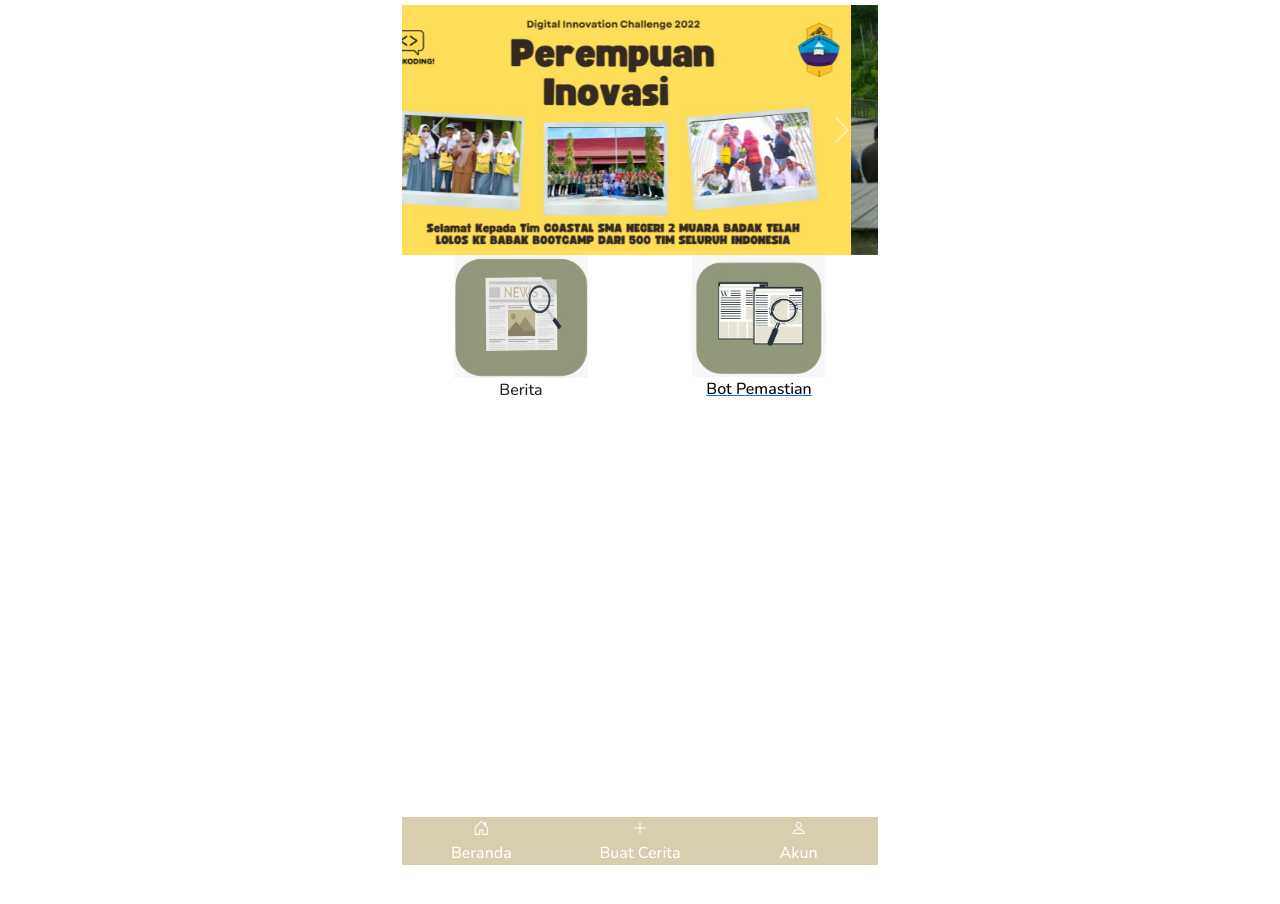
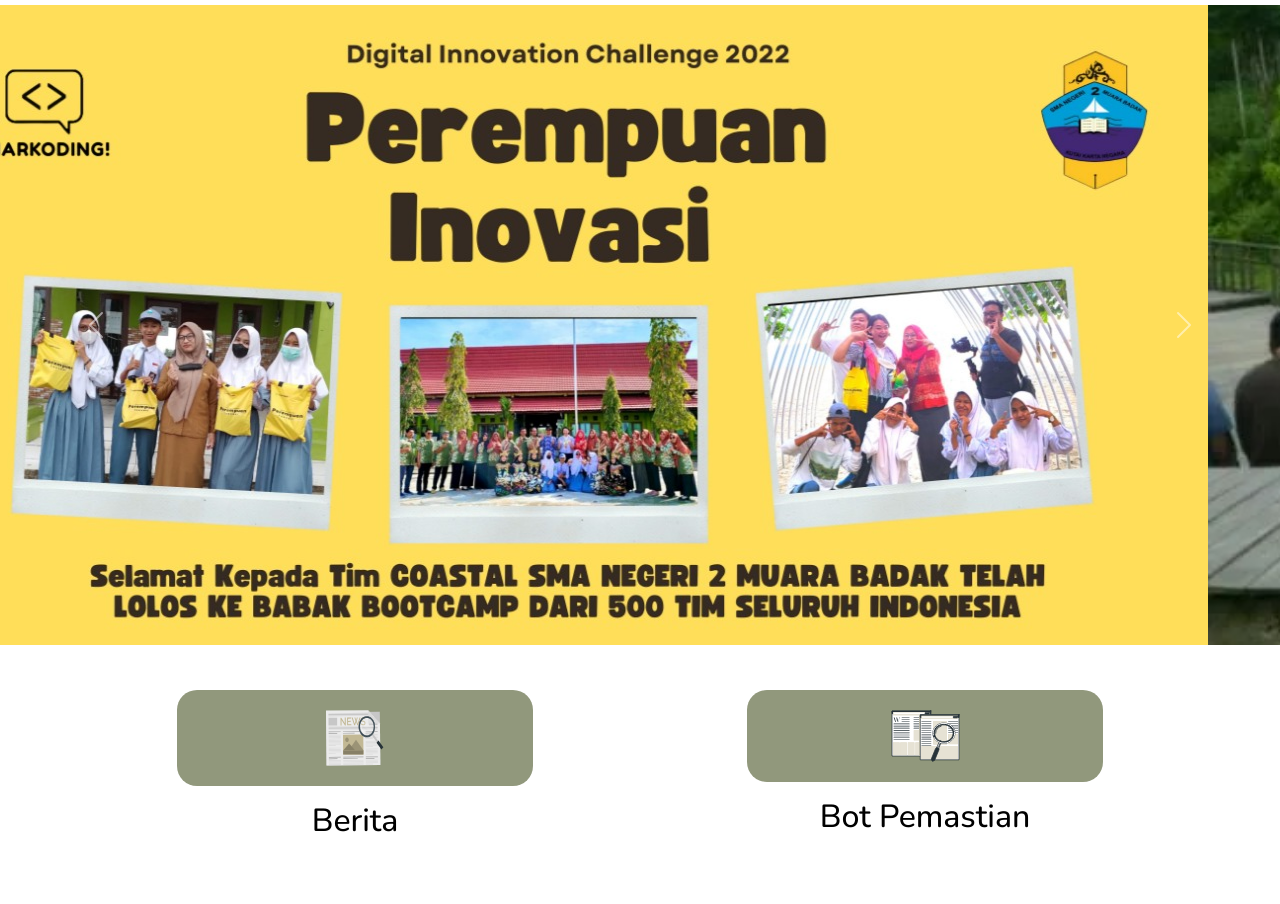
Before and after one commit to sman2muarabadakAXTERGI/Simulasi-final-project, a plain HTML site: page index.html in a window 1280 px wide. Shown: the part 92-996 px from the top of the page. Before the commit the page ends 957 px from the top, so only its background shows below. Drawn offline with nearby package versions, Linux system fonts and the light colour scheme.

Commit message:
update image

```diff
--- a/Beranda.html
+++ b/index.html
@@ -63,55 +63,29 @@
       <div class="container">
         <div class="row justify-content-around">
           <div class="col-4 text-center">
-            <div class="card">
-              <img src="Bot Berita.png" alt="">
-              <div class="card body">
-                <p>Berita</p>
-                <!-- <span>
-                  <img src="img/Bot Pemastian.png" alt="">
-                  <p>Bot Pemastian</p>
-                </span> -->
+            <a href="#" class="card">
+              <div class="card-img">
+                <img src="Berita.svg" class="img-fluid" alt="">
               </div>
-            </div>
+              <div class="card-body">
+                <h2>Berita</h2>
+              </div>
+            </a>
           </div>
           <div class="col-4 text-center">
-            <!-- <div class="card"> -->
-              <a href="bot-pemastian.html">
-                <img src="Bot Pemastian.png" class="img-fluid" alt="">
-              <div class="card body" style="color:black ">
-               Bot Pemastian
+            <a href="bot-pemastian.html" class="card">
+              <div class="card-img">
+                <img src="Bot pemastian.svg" class="img-fluid" alt="">
               </div>
-              </a>
-            </div>
+              <div class="card-body" style="color:black ">
+                <h2>Bot Pemastian</h2>
+              </div>
+            </a>
           </div>
-        </row>
+          </div>
+        </div>
     </section>
-    <section class="bottom-nav">
-      <div class="container">
-        <div class="row">
-          <div class="col-4" style="background-color:#D7CEAF; color:#fff;">
-          <a href="./" style="color:#fff; text-decoration:none;" class="text-center d-block">
-          <i class="bi bi-house-door"></i>
-          <br>
-          Beranda
-          </a>
-          </div>
-        <div class="col-4" style="background-color:#D7CEAF; color:#fff;">
-          <a href="./" style="color:#fff; text-decoration:none;" class="text-center d-block">
-            <i class="bi bi-plus-lg"></i>
-            <br>
-          Buat Cerita
-          </a>
-        </div>
-        <div class="col-4" style="background-color:#D7CEAF; color:#fff;">
-          <a href="./" style="color:#fff; text-decoration:none;" class="text-center d-block">
-            <i class="bi bi-person"></i>
-            <br>
-          Akun
-          </a>
-        </div>
-      </div>
-    </section>
+
 
     <!--Recomenadsi Section-->
 
--- a/style.css
+++ b/style.css
@@ -20,68 +20,41 @@ h5 {
 }
 
 /*Section Rekomendasi*/
-.card {
- height: 440px;
-  border: none;
-}
 .img-carousel{
-  height: 250px;
+   height: 80vh;
   object-fit: cover;
 }
 :root {
   --clr: #D7CEAF;
 }
 
-body {}
+#rekomendasi {
+  margin: 45px 0;
+}
 
 .main-layout {
   background-color: #fff;
-  width: 476px;
-  margin: 0 auto;
 }
 
-.navigation {
-  position: relative;
-  width: 400px;
-  height: 70px;
-  background-color: antiquewhite;
-  display: flex;
-  justify-content: center;
-  align-items: center;
-  border-radius: 10px;
+.card {
+  border: none;
+  display: block;
+  text-decoration: none;
+  color: initial
 }
 
-.navigation ul {
+.card-img {
+  background: #91987C;
+  border-radius: 20px;
+  padding: 20px;
   display: flex;
-  width: 350px;
+  align-items: center;
+  justify-content: center;
 }
 
-.navigation ul li {
-  position: relative;
-  list-style: none;
-  width: 70px;
-  height: 70px;
-  z-index: 1;
+.card-body h2 {
+
 }
-
-.navigation ul li a {
-  position: relative;
-  display: flex;
-  justify-content: center;
-  align-items: center;
-  flex-direction: column;
-  width: 100%;
-  text-align: center;
-  font-weight: 500;
-}
-
-.navigation ul li a .icon {}
-main {
-    max-width: 476px;
-    background-color:#D7CEAF;
-    height: 147vh;
-    margin: 0 auto;
-  }
   /* Search Section */
 
   #search {
```
Also changed, not shown: 8468cf562394f2c9437f40d458829b51.jpg (added), Berita.svg (added), Bot pemastian.svg (added), Screenshot 2022-11-11 211841.png (added).
